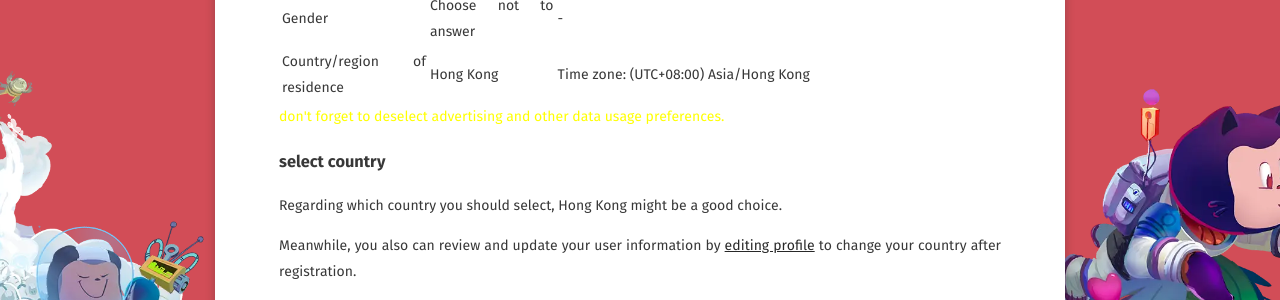
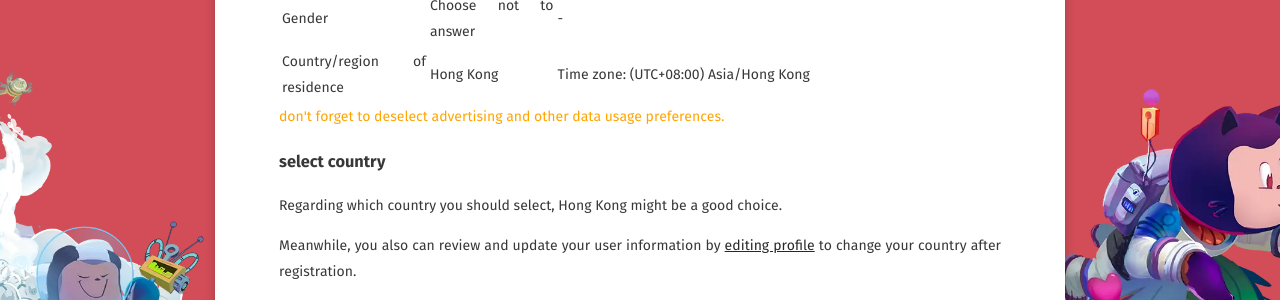
Before and after one commit to WebPavel/WebPavel.github.io, a Jekyll site: the page built from _posts/2026-08-31-purchase-Switch2-from-Nintendo-Store-in-Hong-Kong.md, in a window 1280 px wide. Shown: the part 921-1221 px from the top of the page. Built offline with Jekyll 4.4.1, drawn with Linux system fonts in a browser that asks for light colours; some web fonts are replaced; comment, search, counter and statistics services are not loaded.

Commit message:
fix: the text in yellow is invisible.

```diff
--- a/_posts/2026-08-31-purchase-Switch2-from-Nintendo-Store-in-Hong-Kong.md
+++ b/_posts/2026-08-31-purchase-Switch2-from-Nintendo-Store-in-Hong-Kong.md
@@ -27,7 +27,7 @@ To create a Nintendo Account, the following information is required.
 | Gender                      | Choose not to answer  | -                                                                                                             |
 | Country/region of residence | Hong Kong             | Time zone: (UTC+08:00) Asia/Hong Kong                                                                         |
 
-<font color='yellow'>don't forget to deselect advertising and other data usage preferences.</font>
+<font color='orange'>don't forget to deselect advertising and other data usage preferences.</font>
 
 ### select country
 
```
